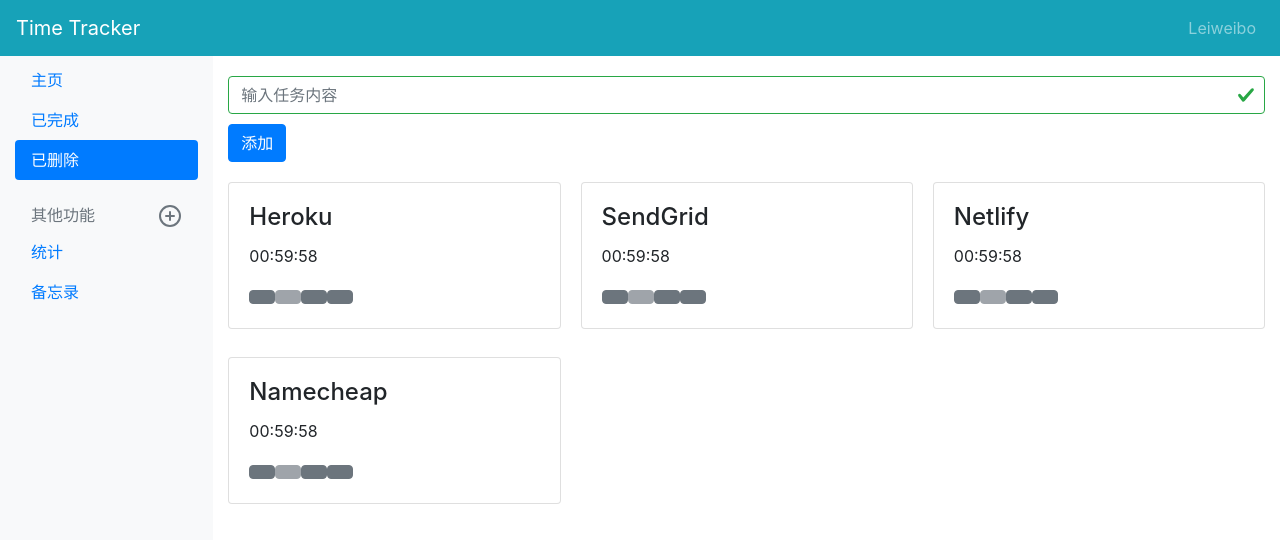
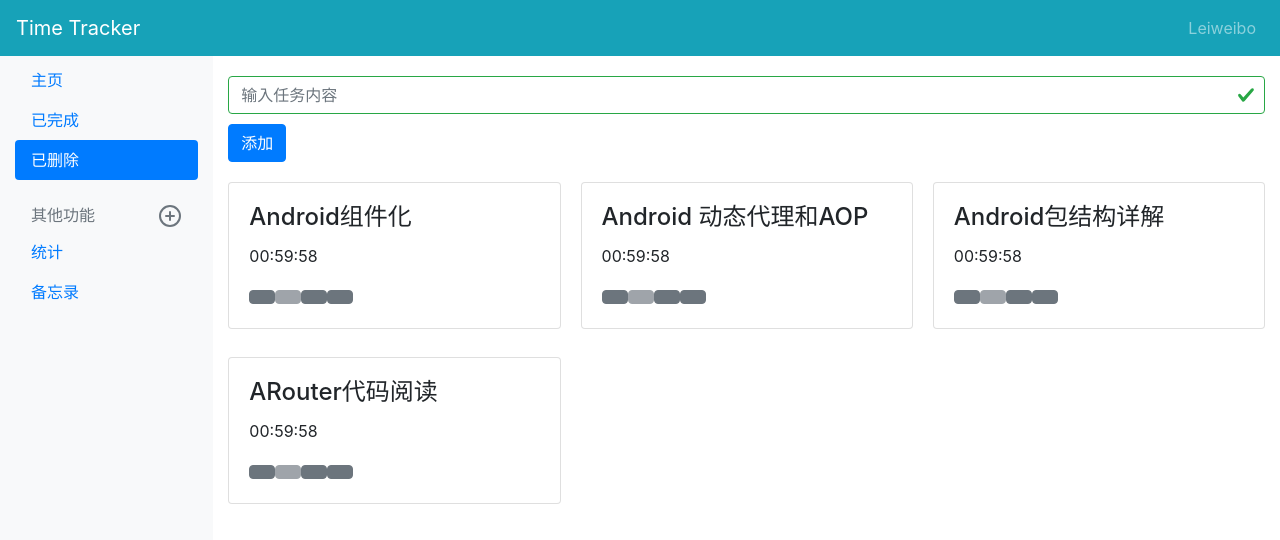
Before and after one commit to super2b/TimeTracker, a Vue app in the folder timetracker_web/: page / in a window 1280 px wide. Shown: the top 540 px of the page. Built offline with nearby package versions, Linux system fonts and the light colour scheme.

Commit message:
update the demo task list

```diff
--- a/timetracker_web/src/components/Home.vue
+++ b/timetracker_web/src/components/Home.vue
@@ -38,10 +38,10 @@
     return {
       columns: Const.COLUMNS,
       tasks: [
-        {title: 'Heroku', state: Const.STATES.STOPPED},
-        {title: 'SendGrid', state: Const.STATES.STOPPED},
-        {title: 'Netlify', state: Const.STATES.STOPPED},
-        {title: 'Namecheap', state: Const.STATES.STOPPED}],
+        {title: 'Android组件化', state: Const.STATES.STOPPED, url: 'https://blog.csdn.net/guiying712/article/details/78057120'},
+        {title: 'Android 动态代理和AOP', state: Const.STATES.STOPPED},
+        {title: 'Android包结构详解', state: Const.STATES.STOPPED},
+        {title: 'ARouter代码阅读', state: Const.STATES.STOPPED}],
       size: 'sm',
       variant: 'primary',
       formstate: '',
```
